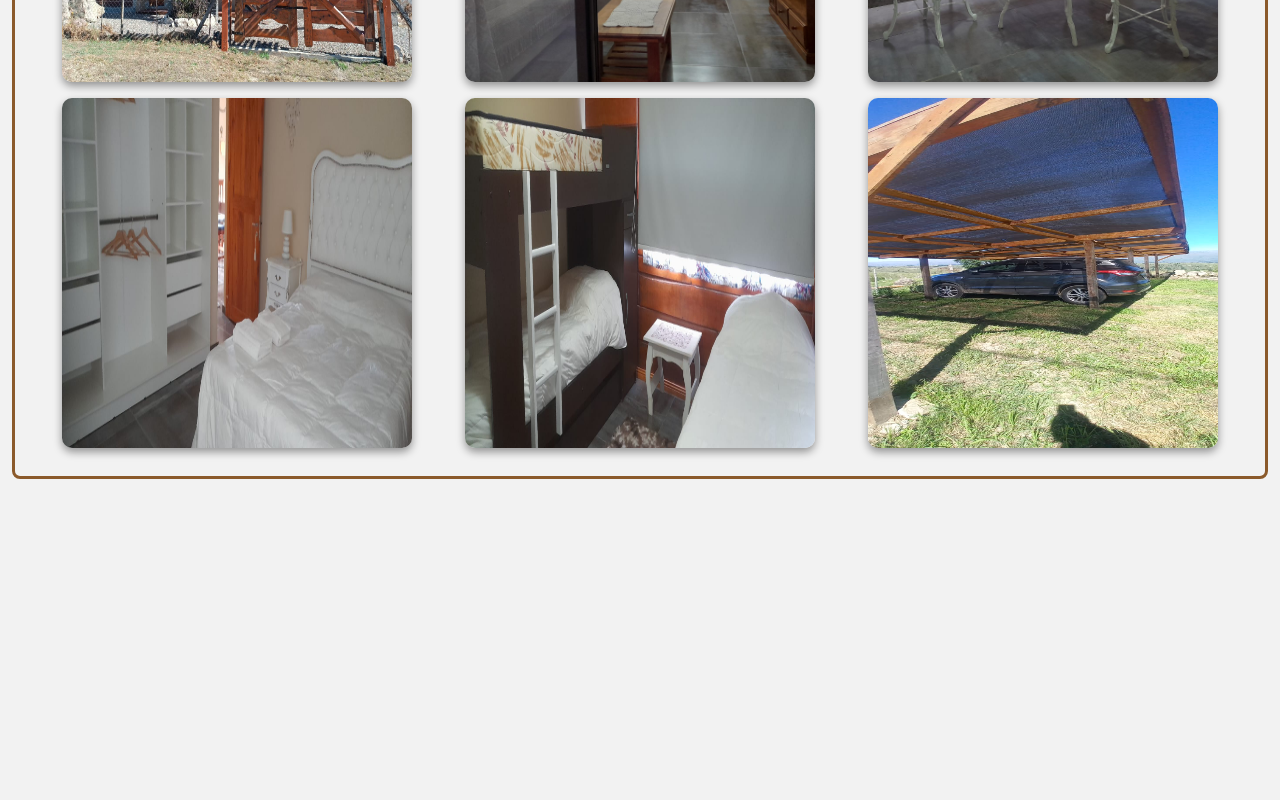
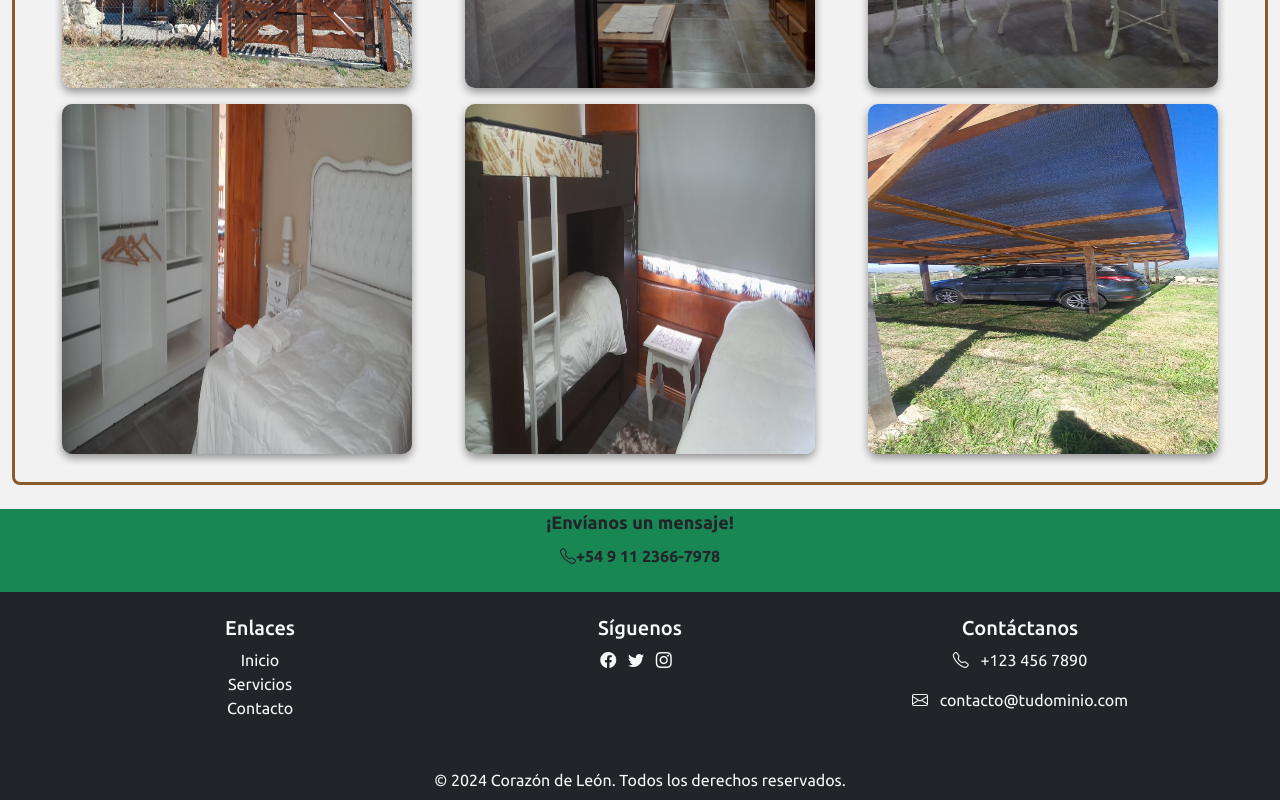
Before and after one commit to MarceQQ/cabaniascordoba, a plain HTML site: page index.html in a window 1280 px wide. Shown: the part 1326-2126 px from the top of the page. Before the commit the page ends 1829 px from the top, so only its background shows below. Drawn offline with nearby package versions, Linux system fonts and the light colour scheme.

Commit message:
correciones

```diff
--- a/css/style.css
+++ b/css/style.css
@@ -75,7 +75,9 @@ body main .portada-container .portada-texto {
   border-radius: 10px;
   box-shadow: 0 4px 8px rgba(0, 0, 0, 0.4);
 }
-
+.titles {
+  font-size: 18px;
+}
 
 @media (max-width:768px) {
   #intro {
--- a/index.html
+++ b/index.html
@@ -7,6 +7,7 @@
     <link rel="preconnect" href="https://fonts.gstatic.com" crossorigin>
     <link href="https://fonts.googleapis.com/css2?family=Montserrat:ital,wght@0,100..900;1,100..900&family=Ubuntu:ital,wght@0,300;0,400;0,500;0,700;1,300;1,400;1,500;1,700&display=swap" rel="stylesheet">
     <link href="https://cdn.jsdelivr.net/npm/bootstrap@5.3.3/dist/css/bootstrap.min.css" rel="stylesheet" integrity="sha384-QWTKZyjpPEjISv5WaRU9OFeRpok6YctnYmDr5pNlyT2bRjXh0JMhjY6hW+ALEwIH" crossorigin="anonymous">
+    <link href="https://cdn.jsdelivr.net/npm/bootstrap-icons/font/bootstrap-icons.css" rel="stylesheet">
     <link rel="stylesheet" href="./css/style.css">
     <title>Corazón de León</title>
 </head>
@@ -14,7 +15,7 @@
     <header class="p-0 sticky-top">
       <p class="container-fluid d-flex justify-content-center align-items-center bg-success text-light fs-5 m-0">
           <a class="contact" href="https://api.whatsapp.com/send?phone=5491123667978" target="_blank">
-              Contactanos! <img class="whatsappLogo" src="./assets/logoWhatsapp.webp" alt="">
+              ¡Contáctanos! <img class="whatsappLogo" src="./assets/logoWhatsapp.webp" alt="">
           </a>
       </p>
       <nav class="navbar navbar-expand-lg" id="navibar">
@@ -28,8 +29,8 @@
                       <li class="nav-item">
                           <a class="nav-link fw-bold" href="#services">Servicios</a>
                       </li>
-                      <li class="nav-item ">
-                          <a class="nav-link fw-bold" href="#images">Imagenes</a>
+                      <li class="nav-item">
+                          <a class="nav-link fw-bold" href="#images">Imágenes</a>
                       </li>
                       <li class="nav-item">
                           <a class="nav-link fw-bold" href="https://villayacanto.com/" target="_blank">Lugares Cercanos</a>
@@ -48,43 +49,82 @@
             <p>Disfruta de una experiencia única</p>
         </div>
       </div>
-      <div class="w-75  mx-auto text-center pt-3" id="intro">
-        <div class="p-3 border-top border-3 fs-4">Hospedate en nuestras cabañas y conoce las zonas mas lindas de cordoba.</div>
-        <p id="text-intro"><span class="fw-bold corazon">Corazón de León</span> te brinda las comodidades necesarias para que vos disfrutes de un viaje de ida.</p>
+      <div class="w-75 mx-auto text-center pt-3" id="intro">
+        <div class="p-3 border-top border-3 fs-4">Hospédate en nuestras cabañas y conoce las zonas más lindas de Córdoba.</div>
+        <p id="text-intro"><span class="fw-bold corazon">Corazón de León</span> te brinda las comodidades necesarias para que disfrutes de un viaje inolvidable.</p>
       </div>
-      <div class="w-100 mx-auto text-center mt-4 " id="services">
-        <Span class="fw-bold" id="services">-Servicios-</Span>
+      <div class="w-100 mx-auto text-center mt-4" id="services">
+        <span class="fw-bold titles" id="services">-Servicios-</span>
         <p class="p-2 mt-5">-Texto</p>
         <p class="p-2">-Texto</p>
         <p class="p-2">-Texto</p>
       </div>
       <div class="w-100 mx-auto text-center">
-        <span class="fw-bold" id="images">-Imagenes-</span>
+        <span class="fw-bold titles" id="images">-Imágenes-</span>
         <section class="container-fluid p-4">
             <div class="row container-img">
                 <div class="col-sm p-2">
-                        <a  href="./assets/portada1.jpeg" target="_blank"><img class="galerie" src="./assets/portada1.jpeg" alt="cabaña"></a>
+                        <a href="./assets/portada1.jpeg" target="_blank"><img class="galerie" src="./assets/portada1.jpeg" alt="cabaña"></a>
                 </div>
                 <div class="col-sm p-2">
-                    <a  href="./assets/comedor1.jpeg" target="_blank"><img class="galerie" src="./assets/comedor1.jpeg" alt="cabaña"></a>
+                    <a href="./assets/comedor1.jpeg" target="_blank"><img class="galerie" src="./assets/comedor1.jpeg" alt="cabaña"></a>
                 </div>
                 <div class="col-sm p-2">
-                    <a  href="./assets/portada3.jpeg" target="_blank"><img class="galerie" src="./assets/portada3.jpeg" alt="cabaña"></a>
+                    <a href="./assets/portada3.jpeg" target="_blank"><img class="galerie" src="./assets/portada3.jpeg" alt="cabaña"></a>
                 </div>
                 <div class="col-sm p-2">
-                    <a  href="./assets/cuarto1.jpeg" target="_blank"><img class="galerie" src="./assets/cuarto1.jpeg" alt="cabaña"></a>
+                    <a href="./assets/cuarto1.jpeg" target="_blank"><img class="galerie" src="./assets/cuarto1.jpeg" alt="cabaña"></a>
                 </div>
                 <div class="col-sm p-2">
-                    <a  href="./assets/cuarto2.jpeg" target="_blank"><img class="galerie" src="./assets/cuarto2.jpeg" alt="cabaña"></a>
+                    <a href="./assets/cuarto2.jpeg" target="_blank"><img class="galerie" src="./assets/cuarto2.jpeg" alt="cabaña"></a>
                 </div>
                 <div class="col-sm p-2">
-                    <a  href="./assets/cochera.jpeg" target="_blank"><img class="galerie" src="./assets/cochera.jpeg" alt="cabaña"></a>
+                    <a href="./assets/cochera.jpeg" target="_blank"><img class="galerie" src="./assets/cochera.jpeg" alt="cabaña"></a>
                 </div>
             </div>
         </section>
+      </div>
+      <section class="w-100 text-center mx-auto bg-success">
+        <span class="fw-bold titles">¡Envíanos un mensaje!</span>
+        <div class="d-flex justify-content-center p-2">
+            <i class="bi bi-telephone fw-bold"></i>
+            <p class="fw-bold">+54 9 11 2366-7978</p>
+        </div>
+      </section>
+    </main>
 
-      </div>
-    </main>
+    <footer class="bg-dark text-light pt-4 pb-2 mx-auto text-center">
+        <div class="container">
+            <div class="row">
+                <!-- Columna de navegación -->
+                <div class="col-md-4 mb-3">
+                    <h5>Enlaces</h5>
+                    <ul class="list-unstyled">
+                        <li><a href="#" class="text-light text-decoration-none">Inicio</a></li>
+                        <li><a href="#" class="text-light text-decoration-none">Servicios</a></li>
+                        <li><a href="#" class="text-light text-decoration-none">Contacto</a></li>
+                    </ul>
+                </div>
+                <!-- Columna de redes sociales -->
+                <div class="col-md-4 mb-3">
+                    <h5>Síguenos</h5>
+                    <a href="#" class="text-light me-2"><i class="bi bi-facebook"></i></a>
+                    <a href="#" class="text-light me-2"><i class="bi bi-twitter"></i></a>
+                    <a href="#" class="text-light me-2"><i class="bi bi-instagram"></i></a>
+                </div>
+                <!-- Columna de contacto -->
+                <div class="col-md-4 mb-3">
+                    <h5>Contáctanos</h5>
+                    <p><i class="bi bi-telephone me-2"></i> +123 456 7890</p>
+                    <p><i class="bi bi-envelope me-2"></i> contacto@tudominio.com</p>
+                </div>
+            </div>
+            <!-- Derechos de autor -->
+            <div class="text-center mt-3">
+                <p class="m-0">© 2024 Corazón de León. Todos los derechos reservados.</p>
+            </div>
+        </div>
+    </footer>
 
     <script src="https://cdn.jsdelivr.net/npm/bootstrap@5.3.3/dist/js/bootstrap.bundle.min.js" integrity="sha384-YvpcrYf0tY3lHB60NNkmXc5s9fDVZLESaAA55NDzOxhy9GkcIdslK1eN7N6jIeHz" crossorigin="anonymous"></script>
 </body>
```
Also changed, not shown: assets/gallery-border.png (added).
